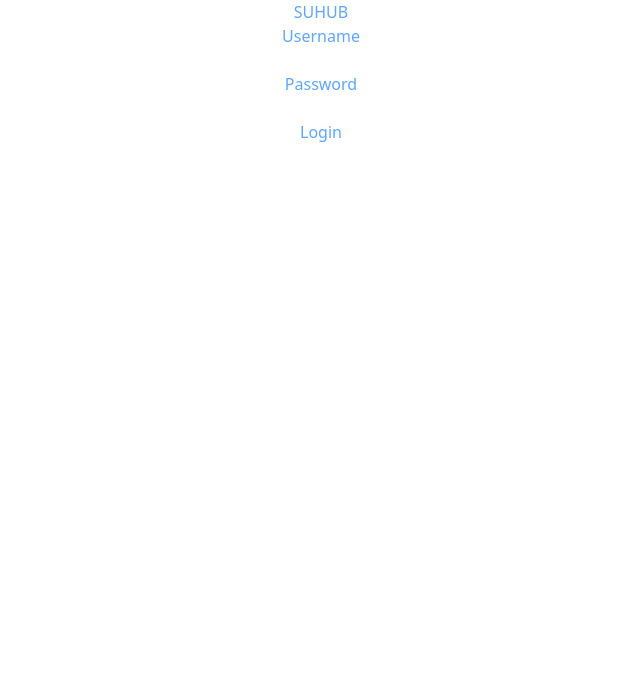
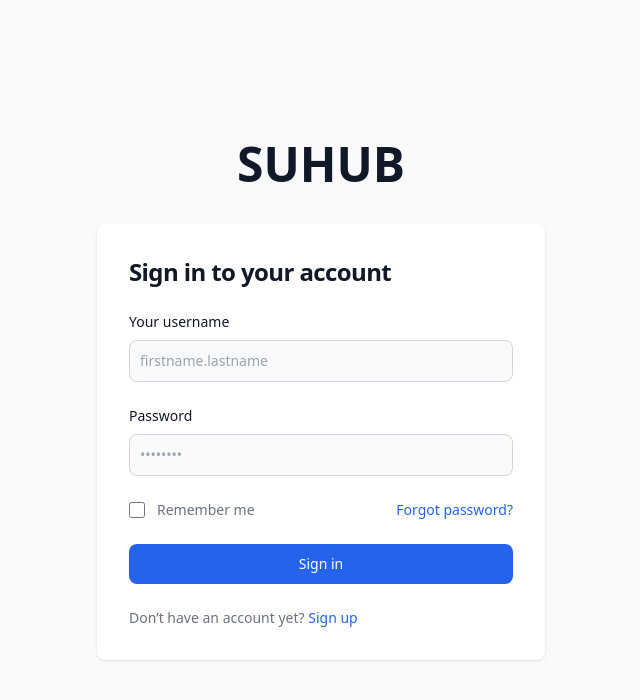
Before and after one commit to ilhaniskurt/suhub, a React (Create React App) app: page / in a window 1280 px wide. Shown: the top 700 px of the page, without its empty margins (319-959 px from the left). Built offline with nearby package versions, Linux system fonts and the light colour scheme.

Commit message:
Update Login.tsx

```diff
--- a/src/screens/Login.tsx
+++ b/src/screens/Login.tsx
@@ -1,32 +1,108 @@
 import React, { useState } from "react";
 
 const Login = () => {
-  const [username, setUsername] = useState('')
-  const [password, setPassword] = useState('')
+  const [username, setUsername] = useState("");
+  const [password, setPassword] = useState("");
 
   const handleLogin = async (e: React.FormEvent) => {
     e.preventDefault();
-    console.log(username)
-    console.log(password)
+    console.log(username);
+    console.log(password);
   };
 
   return (
-    <div className="text-center text-blue-400">
-      <h1>SUHUB</h1>
-      <form onSubmit={handleLogin}>
-        <label>
-          <p>Username</p>
-          <input type="text" onChange={e => setUsername(e.target.value)}/>
-        </label>
-        <label>
-          <p>Password</p>
-          <input type="password" onChange={e => setPassword(e.target.value)}/>
-        </label>
-        <div>
-          <button type="submit">Login</button>
+    <section className="bg-gray-50 dark:bg-gray-900">
+      <div className="flex flex-col items-center justify-center px-6 py-8 mx-auto md:h-screen lg:py-0">
+        <h1
+          className="flex items-center mb-9 text-5xl font-bold text-gray-900 dark:text-white"
+        >
+          SUHUB
+        </h1>
+        <div className="w-full bg-white rounded-lg shadow dark:border md:mt-0 sm:max-w-md xl:p-0 dark:bg-gray-800 dark:border-gray-700">
+          <div className="p-6 space-y-4 md:space-y-6 sm:p-8">
+            <h1 className="text-xl font-bold leading-tight tracking-tight text-gray-900 md:text-2xl dark:text-white">
+              Sign in to your account
+            </h1>
+            <form className="space-y-4 md:space-y-6" action="#">
+              <div>
+                <label
+                  typeof="username"
+                  className="block mb-2 text-sm font-medium text-gray-900 dark:text-white"
+                >
+                  Your username
+                </label>
+                <input
+                  type="username"
+                  name="username"
+                  id="username"
+                  className="bg-gray-50 border border-gray-300 text-gray-900 sm:text-sm rounded-lg focus:ring-primary-600 focus:border-primary-600 block w-full p-2.5 dark:bg-gray-700 dark:border-gray-600 dark:placeholder-gray-400 dark:text-white dark:focus:ring-blue-500 dark:focus:border-blue-500"
+                  placeholder="firstname.lastname"
+                  required={undefined}
+                />
+              </div>
+              <div>
+                <label
+                  typeof="password"
+                  className="block mb-2 text-sm font-medium text-gray-900 dark:text-white"
+                >
+                  Password
+                </label>
+                <input
+                  type="password"
+                  name="password"
+                  id="password"
+                  placeholder="••••••••"
+                  className="bg-gray-50 border border-gray-300 text-gray-900 sm:text-sm rounded-lg focus:ring-primary-600 focus:border-primary-600 block w-full p-2.5 dark:bg-gray-700 dark:border-gray-600 dark:placeholder-gray-400 dark:text-white dark:focus:ring-blue-500 dark:focus:border-blue-500"
+                  required={undefined}
+                />
+              </div>
+              <div className="flex items-center justify-between">
+                <div className="flex items-start">
+                  <div className="flex items-center h-5">
+                    <input
+                      id="remember"
+                      aria-describedby="remember"
+                      type="checkbox"
+                      className="w-4 h-4 border border-gray-300 rounded bg-gray-50 focus:ring-3 focus:ring-primary-300 dark:bg-gray-700 dark:border-gray-600 dark:focus:ring-primary-600 dark:ring-offset-gray-800"
+                      required={undefined}
+                    />
+                  </div>
+                  <div className="ml-3 text-sm">
+                    <label
+                      typeof="remember"
+                      className="text-gray-500 dark:text-gray-300"
+                    >
+                      Remember me
+                    </label>
+                  </div>
+                </div>
+                <a
+                  href="#"
+                  className="text-sm font-medium text-primary-600 hover:underline dark:text-primary-500"
+                >
+                  Forgot password?
+                </a>
+              </div>
+              <button
+                type="submit"
+                className="w-full text-white bg-primary-600 hover:bg-primary-700 focus:ring-4 focus:outline-none focus:ring-primary-300 font-medium rounded-lg text-sm px-5 py-2.5 text-center dark:bg-primary-600 dark:hover:bg-primary-700 dark:focus:ring-primary-800"
+              >
+                Sign in
+              </button>
+              <p className="text-sm font-light text-gray-500 dark:text-gray-400">
+                Don’t have an account yet?{" "}
+                <a
+                  href="#"
+                  className="font-medium text-primary-600 hover:underline dark:text-primary-500"
+                >
+                  Sign up
+                </a>
+              </p>
+            </form>
+          </div>
         </div>
-      </form>
-    </div>
+      </div>
+    </section>
   );
 };
 
--- a/tailwind.config.js
+++ b/tailwind.config.js
@@ -2,12 +2,52 @@
 module.exports = {
   mode: 'jit',
   content: ["./src/**/*.{js,jsx,ts,tsx}"],
-  darkMode: false,
+  darkMode: 'class',
   theme: {
-    extend: {},
+    extend: {
+      colors: {
+        primary: { "50": "#eff6ff", "100": "#dbeafe", "200": "#bfdbfe", "300": "#93c5fd", "400": "#60a5fa", "500": "#3b82f6", "600": "#2563eb", "700": "#1d4ed8", "800": "#1e40af", "900": "#1e3a8a" }
+      },
+    },
   },
   variants: {
     extend: {},
   },
   plugins: [],
+  fontFamily: {
+    'body': [
+      'Inter',
+      'ui-sans-serif',
+      'system-ui',
+      '-apple-system',
+      'system-ui',
+      'Segoe UI',
+      'Roboto',
+      'Helvetica Neue',
+      'Arial',
+      'Noto Sans',
+      'sans-serif',
+      'Apple Color Emoji',
+      'Segoe UI Emoji',
+      'Segoe UI Symbol',
+      'Noto Color Emoji'
+    ],
+    'sans': [
+      'Inter',
+      'ui-sans-serif',
+      'system-ui',
+      '-apple-system',
+      'system-ui',
+      'Segoe UI',
+      'Roboto',
+      'Helvetica Neue',
+      'Arial',
+      'Noto Sans',
+      'sans-serif',
+      'Apple Color Emoji',
+      'Segoe UI Emoji',
+      'Segoe UI Symbol',
+      'Noto Color Emoji'
+    ],
+  },
 }
```
